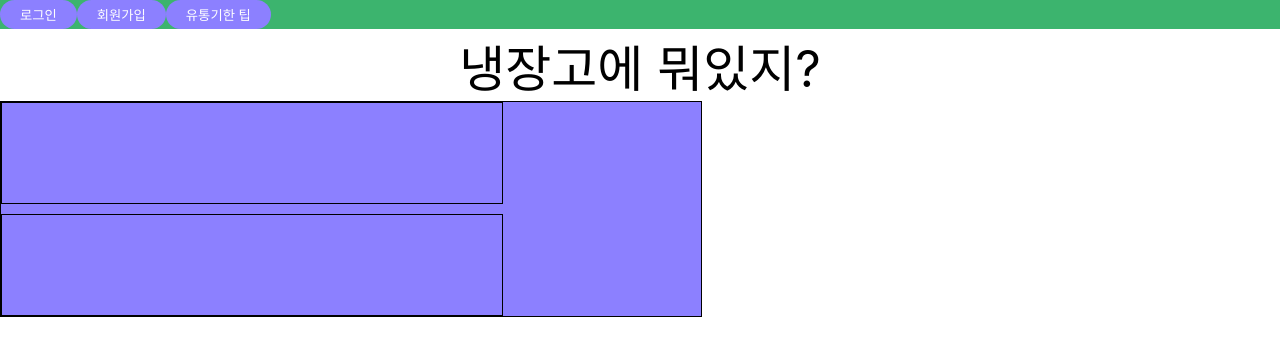
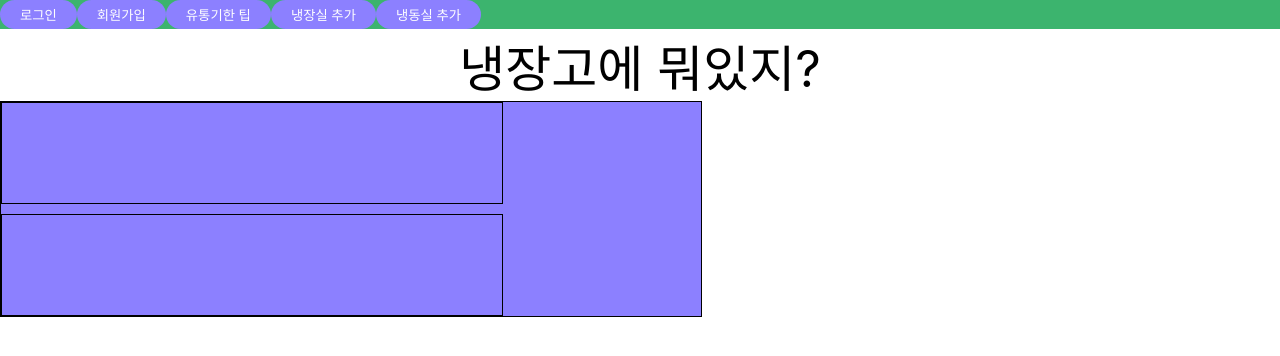
Before and after one commit to davidpark216/FridgeCheck, a React (Create React App) app in the folder fridecheck/: page / in a window 1280 px wide. Shown: the top 356 px of the page. Built offline with nearby package versions, Linux system fonts and the light colour scheme.

Commit message:
Add cold and frozen addbutton

```diff
--- a/fridecheck/src/components/Nav.tsx
+++ b/fridecheck/src/components/Nav.tsx
@@ -12,6 +12,8 @@ function Nav({ handleLoginClick }: props) {
       <Button onClick={handleLoginClick}>로그인</Button>
       <Button>회원가입</Button>
       <Button>유통기한 팁</Button>
+      <Button>냉장실 추가</Button>
+      <Button>냉동실 추가</Button>
     </NavWrap>
   );
 }
```
